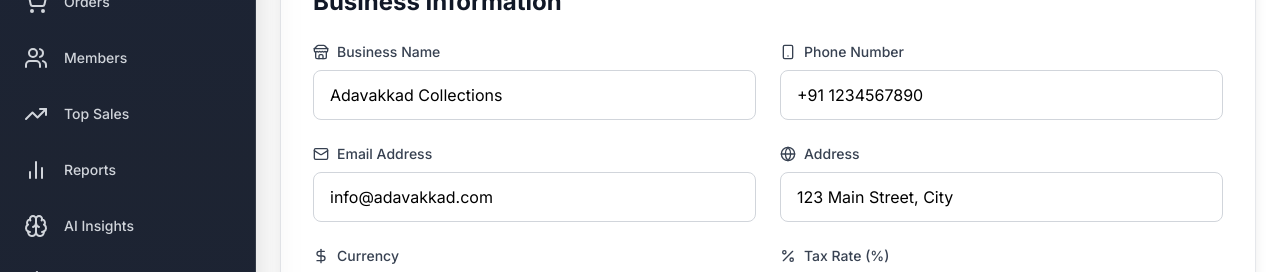
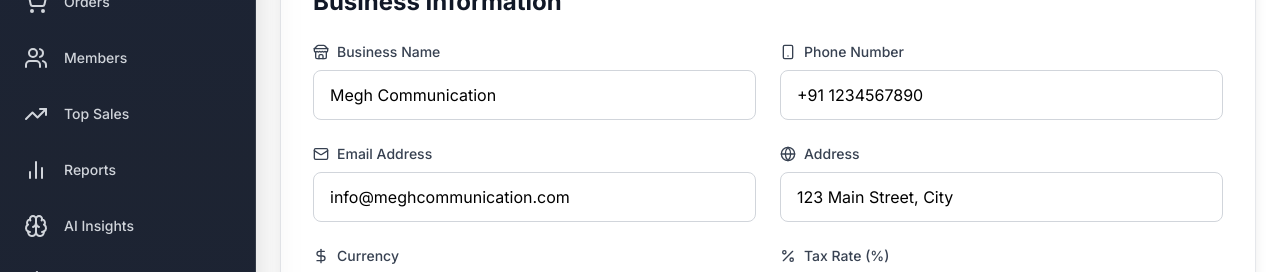
Before and after one commit to rakzzm/pos, a Next.js app: page /settings in a window 1280 px wide. Shown: the part 234-506 px from the top of the page. Built offline with nearby package versions, Linux system fonts and the light colour scheme; sample sign-in values are in the browser's storage.

Commit message:
feat: Rebrand to Megh Communication

```diff
--- a/src/app/(dashboard)/invoices/page.tsx
+++ b/src/app/(dashboard)/invoices/page.tsx
@@ -73,7 +73,7 @@ export default function InvoicesPage() {
     // Add Company Logo/Header
     doc.setFontSize(20);
     doc.setTextColor(40, 40, 40);
-    doc.text('Advakkad Restaurant', 14, 22);
+    doc.text('Megh Communication', 14, 22);
 
     doc.setFontSize(10);
     doc.setTextColor(100, 100, 100);
--- a/src/app/(dashboard)/settings/page.tsx
+++ b/src/app/(dashboard)/settings/page.tsx
@@ -39,10 +39,10 @@ export default function SettingsPage() {
   const [activeTab, setActiveTab] = useState('business');
   const [settings, setSettings] = useState({
     // Business Settings
-    businessName: 'Adavakkad Collections',
+    businessName: 'Megh Communication',
     businessAddress: '123 Main Street, City',
     businessPhone: '+91 1234567890',
-    businessEmail: 'info@adavakkad.com',
+    businessEmail: 'info@meghcommunication.com',
     currency: 'INR',
     taxRate: '18',
     timezone: 'Asia/Kolkata',
@@ -83,7 +83,7 @@ export default function SettingsPage() {
   const [loading, setLoading] = useState(false);
 
   // QR Code State
-  const [qrData, setQrData] = useState('https://adavakkadpos.store');
+  const [qrData, setQrData] = useState('https://meghcommunication.com');
   const [qrType, setQrType] = useState('url');
   const [qrSize, setQrSize] = useState(256);
   const [qrColor, setQrColor] = useState('#000000');
@@ -94,25 +94,25 @@ export default function SettingsPage() {
   // QR Form Data
   const [qrFormData, setQrFormData] = useState({
     // URL
-    url: 'https://adavakkadpos.store',
+    url: 'https://meghcommunication.com',
     // WiFi
-    wifiSSID: 'Restaurant WiFi',
+    wifiSSID: 'Megh WiFi',
     wifiPassword: 'password123',
     wifiEncryption: 'WPA',
     // Contact (vCard)
-    contactName: 'Restaurant Manager',
+    contactName: 'Manager',
     contactPhone: '+91 1234567890',
-    contactEmail: 'manager@adavakkad.com',
+    contactEmail: 'info@meghcommunication.com',
     contactAddress: '123 Main St, City',
     // SMS
     smsNumber: '+91 1234567890',
-    smsMessage: 'Hello from our restaurant!',
+    smsMessage: 'Hello from Megh Communication!',
     // Email
-    emailTo: 'info@adavakkad.com',
+    emailTo: 'info@meghcommunication.com',
     emailSubject: 'Inquiry',
     emailBody: 'Hello, I would like to...',
     // Menu
-    menuURL: 'https://adavakkadpos.store/menu/table1',
+    menuURL: 'https://meghcommunication.com/menu/table1',
     // Payment
     upiId: 'restaurant@upi',
     amount: '',
--- a/src/app/(dashboard)/tables/page.tsx
+++ b/src/app/(dashboard)/tables/page.tsx
@@ -106,14 +106,14 @@ export default function TablesPage() {
                 </div>
                 <div className="p-2 bg-white rounded-lg">
                   <QRCodeSVG
-                    value={`https://adavakkadpos.store/menu/table${tableNum}`}
+                    value={`https://meghcommunication.com/menu/table${tableNum}`}
                     size={200}
                     level="H"
                     includeMargin={true}
                   />
                 </div>
                 <div className="mt-4 pt-4 border-t border-gray-100 w-full">
-                  <p className="text-xs text-gray-400 font-medium tracking-wider uppercase">Adavakkad Collections</p>
+                  <p className="text-xs text-gray-400 font-medium tracking-wider uppercase">Megh Communication</p>
                 </div>
               </div>
             ))}
--- a/src/components/MenuDisplay.tsx
+++ b/src/components/MenuDisplay.tsx
@@ -82,7 +82,7 @@ export const MenuDisplay: React.FC<MenuDisplayProps> = ({ tableId }) => {
         <div className="max-w-md mx-auto px-4 py-4">
           <div className="flex items-center justify-between mb-4">
             <div>
-              <h1 className="text-2xl font-bold text-gray-900">Adavakkad</h1>
+              <h1 className="text-2xl font-bold text-gray-900">Megh Communication</h1>
               {tableId && (
                 <p className="text-orange-600 font-medium text-sm flex items-center gap-1">
                   <Utensils className="h-4 w-4" />
```
